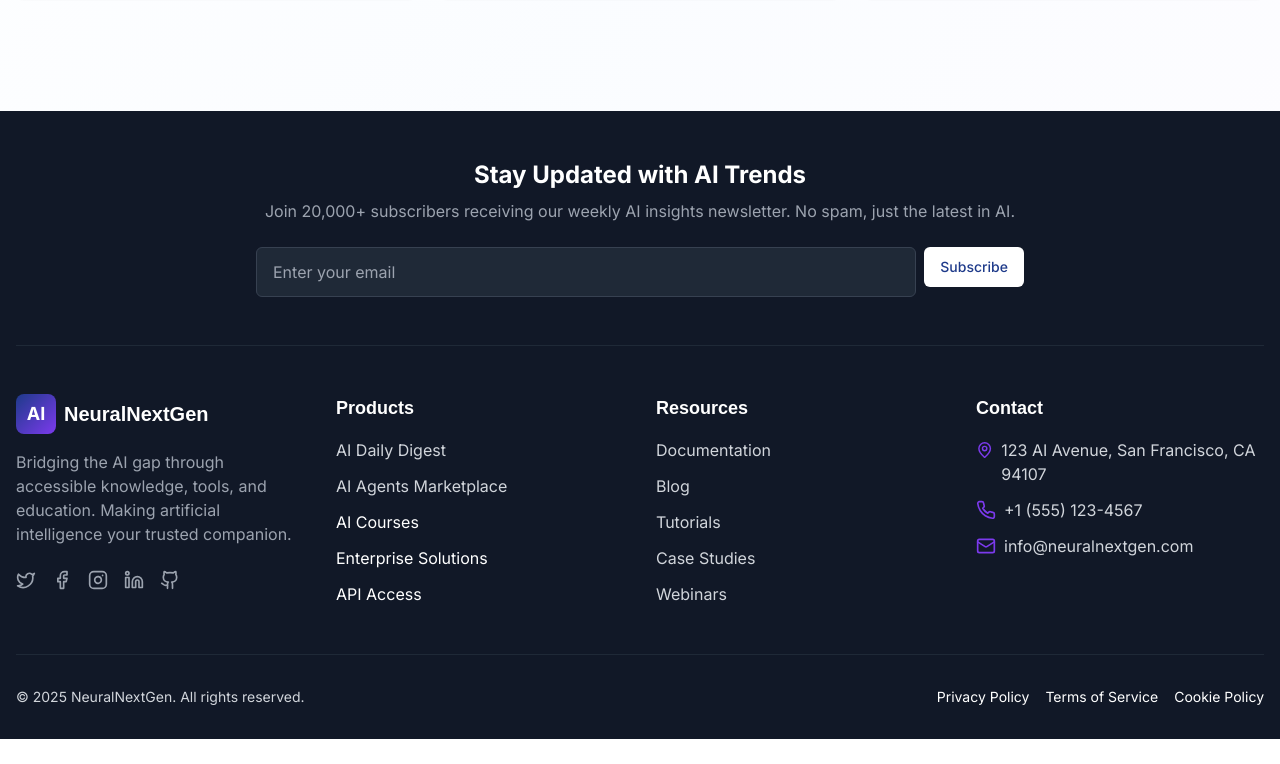
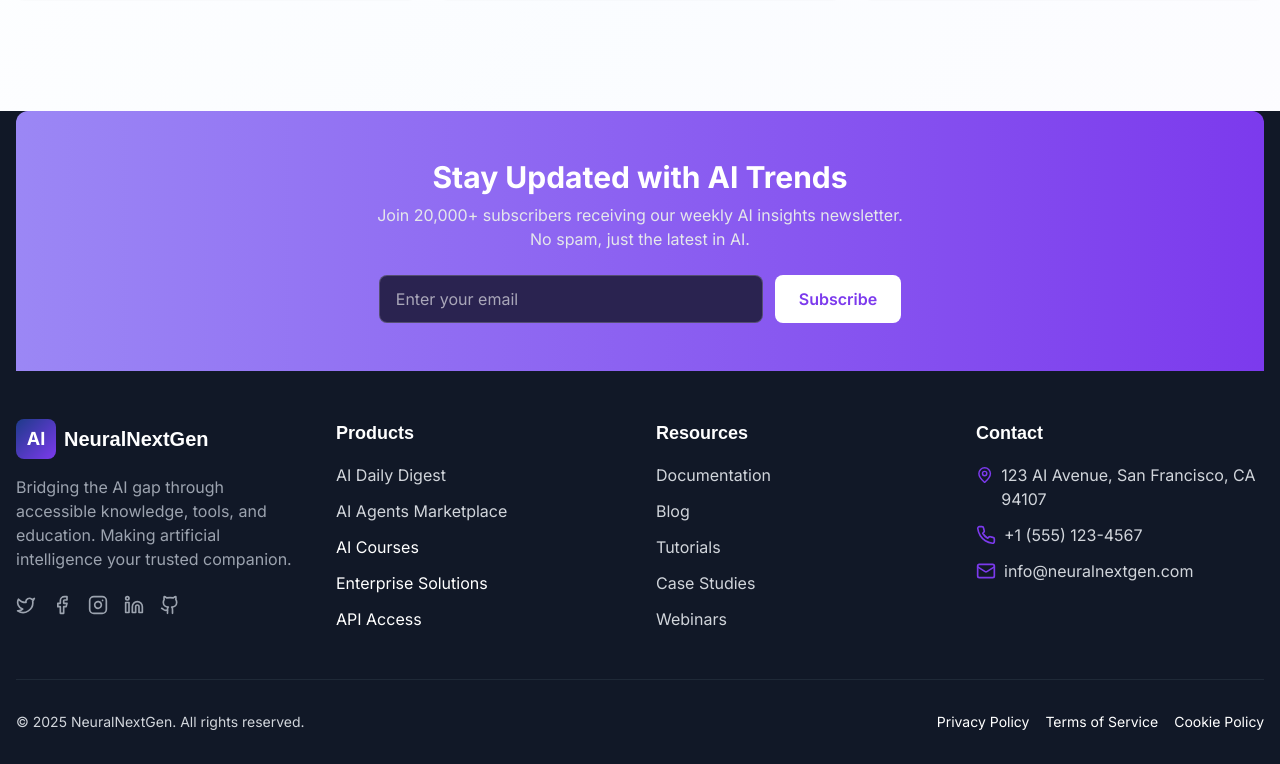
Before and after one commit to namangoyal3/ai-daily-digest-nexus, a React (Vite) app: page /ai-blogs in a window 1280 px wide. Shown: the part 835-1599 px from the top of the page. Before the commit the page ends 1574 px from the top, so only its background shows below. Built offline with nearby package versions, Linux system fonts and the light colour scheme.

Commit message:
Fix: Footer subscribe section and modal
- Changed the footer subscribe section's color to purple.
- Added a Lottie animation to the subscription success modal.

```diff
--- /dev/null
+++ b/src/components/EmailSubscribe.tsx
@@ -0,0 +1,137 @@
+
+import { useRef, useState } from "react";
+import { Dialog, DialogContent } from "@/components/ui/dialog";
+import Lottie from "lottie-react";
+
+/**
+ * Props:
+ * - containerClassName for container (Footer/background styling)
+ * - inputClassName for customizing input
+ * - buttonClassName for customizing button
+ * - lottiePath for custom animation json url
+ * - bg: boolean, set true if you want purple background
+ */
+interface EmailSubscribeProps {
+  containerClassName?: string;
+  inputClassName?: string;
+  buttonClassName?: string;
+  lottiePath?: string;
+  bg?: boolean;
+}
+
+export default function EmailSubscribe({
+  containerClassName = "",
+  inputClassName = "",
+  buttonClassName = "",
+  lottiePath = "/lovable-uploads/party-celebration-11702446.json",
+  bg = false,
+}: EmailSubscribeProps) {
+  const [email, setEmail] = useState("");
+  const [submitting, setSubmitting] = useState(false);
+  const [modalOpen, setModalOpen] = useState(false);
+  const [error, setError] = useState("");
+  const inputRef = useRef<HTMLInputElement>(null);
+
+  const validateEmail = (val: string) =>
+    /^[^\s@]+@[^\s@]+\.[^\s@]+$/.test(val);
+
+  const handleSubmit = async (e: React.FormEvent) => {
+    e.preventDefault();
+    setError("");
+    if (!validateEmail(email)) {
+      setError("Please enter a valid email address");
+      return;
+    }
+    setSubmitting(true);
+    try {
+      await fetch("/api/subscribe", {
+        method: "POST",
+        headers: { "Content-Type": "application/json" },
+        body: JSON.stringify({ email }),
+      });
+      setModalOpen(true);
+      setEmail("");
+      inputRef.current?.blur();
+    } catch (err) {
+      setError("Failed to subscribe. Please try again!");
+    } finally {
+      setSubmitting(false);
+    }
+  };
+
+  return (
+    <div
+      className={
+        containerClassName ||
+        (bg
+          ? "w-full bg-gradient-to-r from-[#9b87f5] to-[#7c3aed] py-12 px-2"
+          : "")
+      }
+    >
+      <div className="max-w-2xl mx-auto text-center">
+        <h3 className="text-2xl md:text-3xl font-bold text-white mb-2">
+          Stay Updated with AI Trends
+        </h3>
+        <p className="text-gray-200 mb-6">
+          Join 20,000+ subscribers receiving our weekly AI insights newsletter.<br />
+          No spam, just the latest in AI.
+        </p>
+        <form
+          className="flex flex-col sm:flex-row items-center gap-3 justify-center"
+          onSubmit={handleSubmit}
+        >
+          <input
+            ref={inputRef}
+            type="email"
+            value={email}
+            onChange={e => setEmail(e.target.value)}
+            placeholder="Enter your email"
+            className={
+              inputClassName ||
+              "w-full sm:w-96 h-12 px-4 rounded-lg bg-white/10 border border-white/30 text-white placeholder:text-white/70 focus:outline-none focus:ring-2 focus:ring-[#fff] text-base"
+            }
+            disabled={submitting}
+            autoComplete="email"
+          />
+          <button
+            type="submit"
+            className={
+              buttonClassName ||
+              "h-12 min-w-[120px] font-semibold px-6 rounded-lg bg-[#fff] text-[#622cd2] hover:bg-[#9b87f5] hover:text-white transition disabled:opacity-50 disabled:cursor-not-allowed"
+            }
+            disabled={submitting}
+          >
+            {submitting ? "Subscribing..." : "Subscribe"}
+          </button>
+        </form>
+        {error && (
+          <div className="text-red-200 text-sm mt-2">{error}</div>
+        )}
+      </div>
+      <Dialog open={modalOpen} onOpenChange={setModalOpen}>
+        <DialogContent className="max-w-md bg-white rounded-2xl text-center p-8 shadow-xl">
+          <div className="flex justify-center mb-2">
+            <div className="w-36 h-36 mx-auto flex items-center justify-center">
+              <Lottie
+                animationData={require("../../public/lovable-uploads/party-celebration-11702446.json")}
+                loop={false}
+                autoplay
+                style={{ width: "130px", height: "130px" }}
+              />
+            </div>
+          </div>
+          <h3 className="text-2xl font-bold text-[#1A1F2C] mb-2">Subscribed!</h3>
+          <p className="text-gray-700 mb-6">
+            🎉 Welcome to AI-Digest. You'll receive the latest AI insights in your inbox!
+          </p>
+          <button
+            className="bg-[#1A1F2C] text-white px-6 py-2 rounded-lg font-semibold hover:bg-[#4428a6] transition"
+            onClick={() => setModalOpen(false)}
+          >
+            Close
+          </button>
+        </DialogContent>
+      </Dialog>
+    </div>
+  );
+}
--- a/src/components/Footer.tsx
+++ b/src/components/Footer.tsx
@@ -1,6 +1,7 @@
 import { Link } from "react-router-dom";
 import { Mail, MapPin, Phone, Twitter, Facebook, Instagram, Linkedin, Youtube, Github } from "lucide-react";
 import { Button } from "@/components/ui/button";
+import EmailSubscribe from "./EmailSubscribe";
 
 export default function Footer() {
   const currentYear = new Date().getFullYear();
@@ -9,27 +10,14 @@ export default function Footer() {
     <footer className="bg-gray-900 text-gray-300">
       <div className="container mx-auto px-4">
         {/* Newsletter Signup Section */}
-        <div className="py-12 border-b border-gray-800">
-          <div className="max-w-3xl mx-auto text-center">
-            <h3 className="text-2xl font-bold text-white mb-2">Stay Updated with AI Trends</h3>
-            <p className="text-gray-400 mb-6">
-              Join 20,000+ subscribers receiving our weekly AI insights newsletter.
-              No spam, just the latest in AI.
-            </p>
-            <form className="flex flex-col sm:flex-row gap-2">
-              <input
-                type="email"
-                placeholder="Enter your email"
-                className="flex-1 px-4 py-3 rounded-md bg-gray-800 border border-gray-700 text-white focus:outline-none focus:ring-2 focus:ring-aiblue"
-              />
-              <Button
-                type="submit"
-                className="bg-white text-aiblue hover:bg-gray-100 transition-colors"
-              >
-                Subscribe
-              </Button>
-            </form>
-          </div>
+        <div className="rounded-t-xl" style={{background: "linear-gradient(90deg,#9b87f5,#7c3aed)"}}>
+          <EmailSubscribe
+            bg={false}
+            containerClassName="py-12 px-2"
+            inputClassName="w-full sm:w-96 h-12 px-4 rounded-lg bg-[#2a2350] border border-white/20 text-white placeholder:text-white/60 focus:outline-none focus:ring-2 focus:ring-white text-base"
+            buttonClassName="h-12 min-w-[120px] font-semibold px-6 rounded-lg bg-white text-[#7c3aed] hover:bg-[#9b87f5] hover:text-white transition disabled:opacity-50 disabled:cursor-not-allowed"
+            lottiePath="/lovable-uploads/party-celebration-11702446.json"
+          />
         </div>
 
         {/* Main Footer Content */}
--- a/src/components/NewHomepageSubscribeSection.tsx
+++ b/src/components/NewHomepageSubscribeSection.tsx
@@ -1,102 +1,11 @@
 
-import { useRef, useState } from "react";
-import { Dialog, DialogContent } from "@/components/ui/dialog";
-import Lottie from "lottie-react";
-import confettiPopper from "/lovable-uploads/fc69bfdc-de2c-4160-8c32-bb094a4cb0ed.png"; // Placeholder - replace with Lottie JSON
+import EmailSubscribe from "./EmailSubscribe";
 
+/**
+ * This just reuses the main EmailSubscribe component.
+ */
 export default function NewHomepageSubscribeSection() {
-  const [email, setEmail] = useState("");
-  const [submitting, setSubmitting] = useState(false);
-  const [modalOpen, setModalOpen] = useState(false);
-  const [error, setError] = useState("");
-
-  // For accessibility on close
-  const inputRef = useRef<HTMLInputElement>(null);
-
-  const validateEmail = (val: string) =>
-    /^[^\s@]+@[^\s@]+\.[^\s@]+$/.test(val);
-
-  const handleSubmit = async (e: React.FormEvent) => {
-    e.preventDefault();
-    setError("");
-    if (!validateEmail(email)) {
-      setError("Please enter a valid email address");
-      return;
-    }
-    setSubmitting(true);
-    try {
-      // Replace URL below with real backend endpoint
-      await fetch("/api/subscribe", {
-        method: "POST",
-        headers: { "Content-Type": "application/json" },
-        body: JSON.stringify({ email }),
-      });
-      setModalOpen(true);
-      setEmail("");
-      inputRef.current?.blur();
-    } catch (err) {
-      setError("Failed to subscribe. Please try again!");
-    } finally {
-      setSubmitting(false);
-    }
-  };
-
   return (
-    <section className="w-full bg-[#181C28] py-12 md:py-16 px-2">
-      <div className="max-w-2xl mx-auto text-center">
-        <h2 className="text-3xl md:text-4xl font-bold text-white mb-3">
-          Stay Updated with AI Trends
-        </h2>
-        <p className="text-lg mb-6 text-gray-300">
-          Join 20,000+ subscribers receiving our weekly AI insights newsletter.
-          No spam, just the latest in AI.
-        </p>
-        <form
-          className="flex flex-col sm:flex-row items-center gap-3 justify-center"
-          onSubmit={handleSubmit}
-        >
-          <input
-            ref={inputRef}
-            type="email"
-            value={email}
-            onChange={e => setEmail(e.target.value)}
-            placeholder="Enter your email"
-            className="w-full sm:w-96 h-12 px-4 rounded-lg bg-[#222632] border border-[#34384a] text-white placeholder:text-gray-400 focus:outline-none focus:ring-2 focus:ring-[#9b87f5] text-base"
-            disabled={submitting}
-            autoComplete="email"
-          />
-          <button
-            type="submit"
-            className="h-12 min-w-[120px] font-semibold px-6 rounded-lg bg-[#fff] text-[#1A1F2C] hover:bg-[#9b87f5] hover:text-white transition disabled:opacity-50 disabled:cursor-not-allowed"
-            disabled={submitting}
-          >
-            {submitting ? "Subscribing..." : "Subscribe"}
-          </button>
-        </form>
-        {error && (
-          <div className="text-red-400 text-sm mt-2">{error}</div>
-        )}
-      </div>
-      <Dialog open={modalOpen} onOpenChange={setModalOpen}>
-        <DialogContent className="max-w-md bg-white rounded-2xl text-center p-8 shadow-xl">
-          <div className="flex justify-center mb-2">
-            <div className="w-36 h-36 mx-auto flex items-center justify-center">
-              {/* This should be a Lottie animation JSON (confetti popper) */}
-              <img src={confettiPopper} alt="Confetti Celebration" className="w-32 h-32 object-contain mx-auto" />
-            </div>
-          </div>
-          <h3 className="text-2xl font-bold text-[#1A1F2C] mb-2">Subscribed!</h3>
-          <p className="text-gray-700 mb-6">
-            🎉 Welcome to AI-Digest. You'll receive the latest AI insights in your inbox!
-          </p>
-          <button
-            className="bg-[#1A1F2C] text-white px-6 py-2 rounded-lg font-semibold hover:bg-[#4428a6] transition"
-            onClick={() => setModalOpen(false)}
-          >
-            Close
-          </button>
-        </DialogContent>
-      </Dialog>
-    </section>
+    <EmailSubscribe />
   );
 }
```
